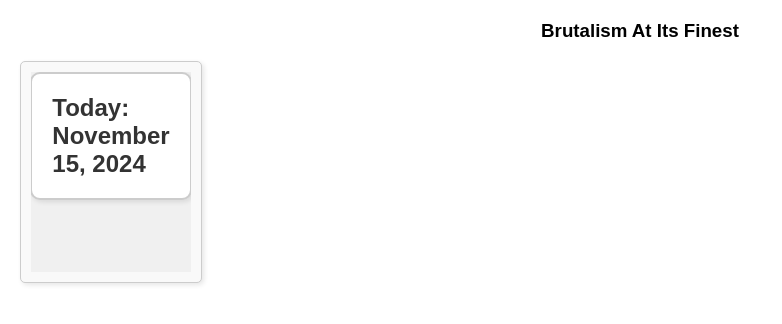
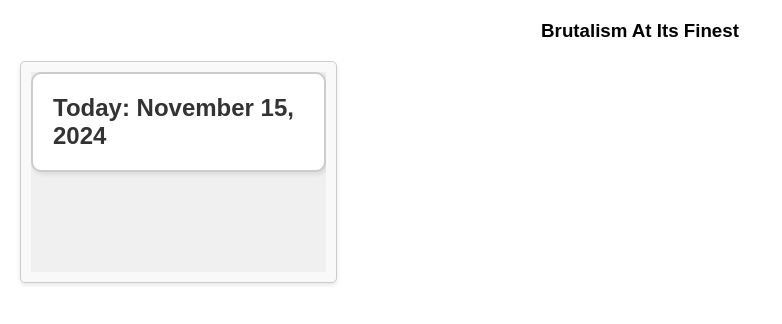
Before and after one commit to classroom-dee/hobbernetes, a plain HTML site: page index.html in a window 1280 px wide. Shown: the whole page, without its empty margins (0-782 px from the left). Drawn offline with Linux system fonts and the light colour scheme.

Commit message:
fix: blah

```diff
--- a/style.css
+++ b/style.css
@@ -6,8 +6,12 @@ body {
 
 .grid {
     display: grid;
+    grid-template-columns: repeat(auto-fill, minmax(250px, 1fr));
     gap: 20px;
-    grid-template-columns: repeat(auto-fill, minmax(150px, 1fr));
+    width: 100%;
+    height: 100%;
+    margin: 0 auto;
+    box-sizing: border-box;
 }
 
 .widget {
@@ -15,5 +19,15 @@ body {
     padding: 10px;
     border-radius: 5px;
     background-color:#f9f9f9;
-    box-shadow: 2px 2px 5px rgba(0, 0, 0, 0.1);
+    box-shadow: 0 2px 4px rgba(0, 0, 0, 0.1);
+    overflow: hidden;
+    height: 100%;
 }
+
+iframe {
+    width: 100%;
+    height: 100%;
+    border: none;
+    overflow: hidden;
+    display: block;
+}
```
